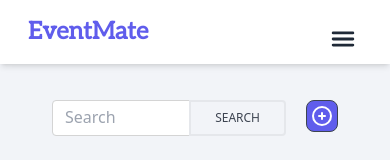
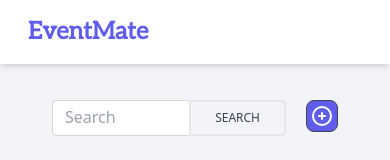
Before and after one commit to fmel025/test-deploy, a React (Vite) app in the folder Client/: page /manage_events in a window 390 px wide. Shown: the top 160 px of the page. Built offline with nearby package versions, Linux system fonts and the light colour scheme.

Commit message:
:sparkles: Add responsiveness to event management
Make event management responsive for all devices

Co-authored-by: Christopher Calderon 00069920@uca.edu.sv

```diff
--- a/Client/src/pages/App/App.jsx
+++ b/Client/src/pages/App/App.jsx
@@ -58,7 +58,7 @@ function App() {
   return (
     <BrowserRouter>
       <AppRoutes/>
-      <ImprovedNavbar />
+      <EmployeeNavbar />
     </BrowserRouter>
   )
 }
--- a/Client/src/pages/AttendedEvents/AttendedEvents.jsx
+++ b/Client/src/pages/AttendedEvents/AttendedEvents.jsx
@@ -8,7 +8,7 @@ function AttendedEvents() {
     return (
       <Layout>
       <h1 className="text-5xl font-bold text-main mb-10">Eventos asistidos</h1>
-      <div className="grid grid-cols-1 sm:grid-cols-2 lg:grid-cols-3 xl:grid-cols-4 2xl:grid-cols-5 gap-16 pb-5">
+      <div className="grid grid-cols-1 sm:grid-cols-2 lg:grid-cols-3 xl:grid-cols-4 2xl:grid-cols-4 gap-16 pb-5">
       <CompletedEventCard />
       <CompletedEventCard />
       <CompletedEventCard />
--- a/Client/src/pages/ManageEvents/ManageEvents.jsx
+++ b/Client/src/pages/ManageEvents/ManageEvents.jsx
@@ -12,7 +12,7 @@ function ManageEvents() {
                 <SearchBar />
                 <AddButton />
             </div>
-          <div className="grid grid-cols-3 gap-16 mb-5 ">
+          <div className="grid grid-cols-1 sm:grid-cols-2 lg:grid-cols-3 xl:grid-cols-4 2xl:grid-cols-4 gap-16 mb-5 ">
           <EmployeeEventCard />
           <EmployeeEventCard />
           <EmployeeEventCard />
```
